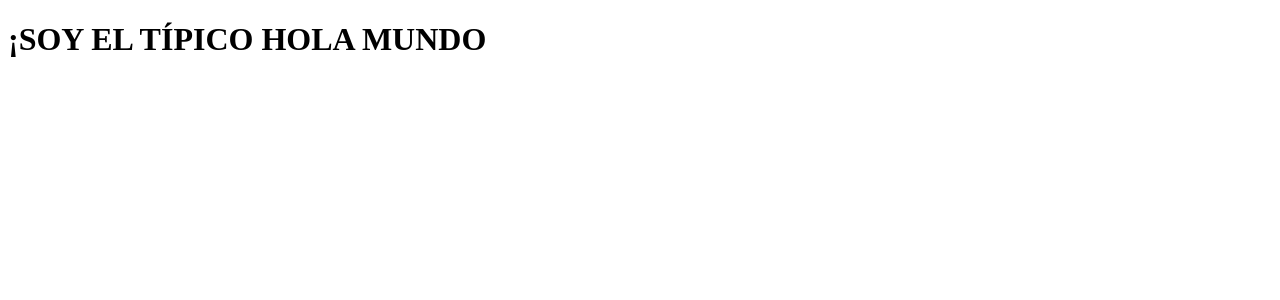
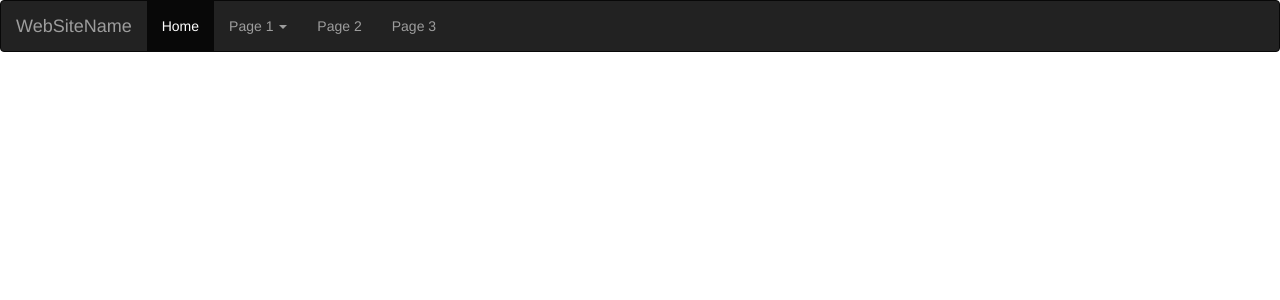
Before and after one commit to hejuso/Math-Dice, a PHP site: page / in a window 1280 px wide. Shown: the top 300 px of the page. Run offline with PHP 8.4, Linux system fonts and the light colour scheme.

Commit message:
Bootstrap instalado

```diff
--- a/index.php
+++ b/index.php
@@ -1,10 +1,78 @@
-<!DOCTYPE html>
+<?php
+//Array multilenguaje
+$lang="en";
+$menu=array(
+    "titulo"=>array(
+        "sp"=>"Math Dice",
+        "en"=>"Math Dice"
+        ),
+    "portada"=>array(
+        "sp"=>"Inicio",
+        "en"=>"Home"
+        ),
+    "tiposJuego"=>array(
+        "sp"=>"Tipos de juego",
+        "en"=>"Game modes",
+        "submenu"=>array(
+            "tipo1"=>array(
+                "sp"=>"Juego estándar",
+                "en"=>"Standard Game"
+                ),
+            "tipo2"=>array(
+                "sp"=>"Juego dificil",
+                "en"=>"Hard Game"
+                ),
+            "tipo3"=>array(
+            "sp"=>"Juego personalizado",
+            "en"=>"Custom Game"
+            ),
+            )
+        ),
+    "instrucciones"=>array(
+        "sp"=>"Instrucciones",
+        "en"=>"Instructions"
+        ),
+    "acercaDe"=>array(
+        "sp"=>"Acerca de",
+        "en"=>"About"
+        ),
+    )
+
+?>
 <html>
     <head>
         <title>Docuemento de prueba</title>
         <meta charset="UTF-8">
+ <!-- Bootstrap -->
+        <link rel="stylesheet" href="//maxcdn.bootstrapcdn.com/bootstrap/3.3.2/css/bootstrap.min.css">
+        <script src="//maxcdn.bootstrapcdn.com/bootstrap/3.3.2/js/bootstrap.min.js"></script>
+
     </head>
     <body>
-        <h1>¡SOY EL TÍPICO HOLA MUNDO</h1>
+
+        <nav class="navbar navbar-inverse">
+          <div class="container-fluid">
+            <div class="navbar-header">
+              <a class="navbar-brand" href="#">WebSiteName</a>
+            </div>
+            <div>
+              <ul class="nav navbar-nav">
+                <li class="active"><a href="#">Home</a></li>
+                <li class="dropdown"><a class="dropdown-toggle" data-toggle="dropdown" href="#">Page 1 <span class="caret"></span></a>
+                  <ul class="dropdown-menu">
+
+                    <li><a href="#">Page 1-1</a></li>
+                    <li><a href="#">Page 1-2</a></li>
+                    <li><a href="#">Page 1-3</a></li>
+
+                  </ul>
+                </li>
+                <li><a href="#">Page 2</a></li>
+                <li><a href="#">Page 3</a></li>
+              </ul>
+            </div>
+          </div>
+        </nav>
+
     </body>
 </html>
```
